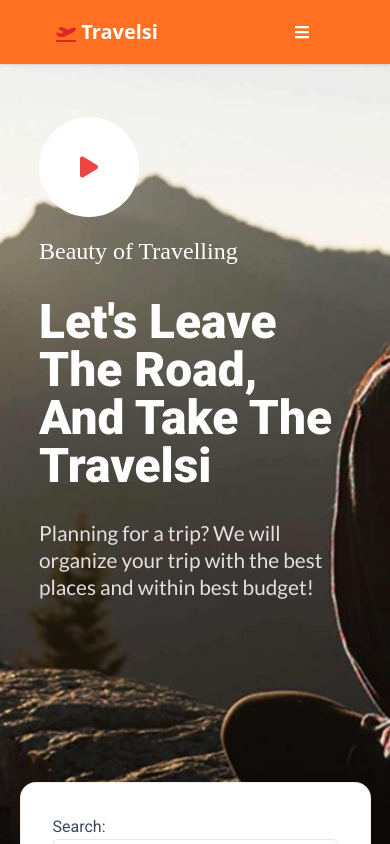
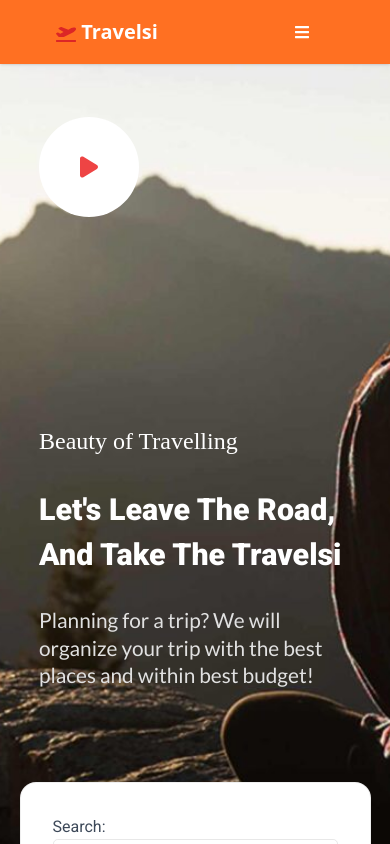
Before and after one commit to geekelo/travelsi-user-frontend-app, a React (Create React App) app: page / in a window 390 px wide. Shown: the top 844 px of the page. Built offline with nearby package versions, Linux system fonts and the light colour scheme; a web font is replaced by a local one.

Commit message:
Fix stylelint errors

```diff
--- a/src/index.css
+++ b/src/index.css
@@ -1,5 +1,6 @@
 /* src/index.css */
 @import url('https://fonts.googleapis.com/css2?family=Lato:ital,wght@0,100;0,300;0,400;0,700;0,900;1,100;1,300;1,400;1,700;1,900&family=Montserrat:ital,wght@0,800;1,800&family=Roboto:ital,wght@0,100;0,300;0,400;0,500;0,700;0,900;1,100;1,300;1,400;1,500;1,700;1,900&family=Sevillana&display=swap');
+
 @tailwind base;
 @tailwind components;
 @tailwind utilities;
--- a/src/stylesheets/desktop/bookingForm.css
+++ b/src/stylesheets/desktop/bookingForm.css
@@ -24,12 +24,22 @@
   box-sizing: border-box;
 }
 
+input {
+  width: 100%;
+}
+
 input:focus {
   border: none;
   outline: none;
 }
 
-input {
+select {
+  background-color: white;
+  color: #333;
+  display: flex;
+  flex-direction: column;
+  padding-left: 10px;
+  padding-right: 10px;
   width: 100%;
 }
 
@@ -48,21 +58,12 @@
   width: 100%;
   border-radius: 0.3rem;
   border: 1px solid rgba(204, 204, 204, 0.443); /* Normal border style */
-  color: #787878d0; /* Icon color */
+  color: rgba(120, 120, 120, 0.816); /* Icon color */
 }
 
-select {
-  background-color: white;
-  color: #333;
-  display: flex;
-  flex-direction: column;
-  padding-left: 10px;
-  padding-right: 10px;
-  width: 100%;
-}
 
 input[type="Submit"] {
-  background-color: #ee4444;
+  background-color: rgb(238, 68, 68);
   color: #fff;
   padding: 0.5rem;
   margin-top: 1.4rem;
--- a/src/stylesheets/desktop/circularPlayicon.css
+++ b/src/stylesheets/desktop/circularPlayicon.css
@@ -6,12 +6,12 @@
   height: 100px;  /* Adjust size as needed */
   background-color: #fff;  /* Adjust background color as needed */
   border-radius: 50%;
-  color: #ee4444;  /* Adjust icon color as needed */
+  color: rgb(238, 68, 68);  /* Adjust icon color as needed */
   font-size: 24px;  /* Adjust icon size as needed */
 }
 
 .icon-circle:hover {
   color: #fff;
-  background-color: #ee4444;
+  background-color: rgb(238, 68, 68);
   transition: all 0.6s ease-in-out;
 }
--- a/src/stylesheets/desktop/hideDateicon.css
+++ b/src/stylesheets/desktop/hideDateicon.css
@@ -1,3 +1,11 @@
+/* Hide the default date picker icon in Firefox */
+input[type="date"] {
+  -moz-appearance: textfield;
+  position: relative;
+  z-index: 2;
+  background: transparent;
+}
+
 /* Hide the default date picker icon in Chrome, Safari, and Edge */
 input[type="date"]::-webkit-calendar-picker-indicator {
   opacity: 0;
@@ -6,14 +14,6 @@
   width: 100%;
   height: 100%;
   cursor: pointer;
-}
-
-/* Hide the default date picker icon in Firefox */
-input[type="date"] {
-  -moz-appearance: textfield;
-  position: relative;
-  z-index: 2;
-  background: transparent;
 }
 
 /* Container to position the icon and input field */
--- a/src/stylesheets/mobile-tablets/landing.css
+++ b/src/stylesheets/mobile-tablets/landing.css
@@ -4,7 +4,7 @@
     width: 100%;
     padding: 10%;
     padding-top: 30%;
-    padding-bottom: 70%;
+    padding-bottom: 40%;
   }
 
   .landing-sub-sections {
@@ -17,7 +17,7 @@
   }
 
   .header-text {
-    font-size: 2.99rem;
-    line-height: 3rem;
+    font-size: 1.9rem;
+    line-height: 2.8rem;
   }
 }
```
Also changed, not shown: src/stylesheets/mobile-tablets/bookingForm.css (line endings or trailing spaces).
